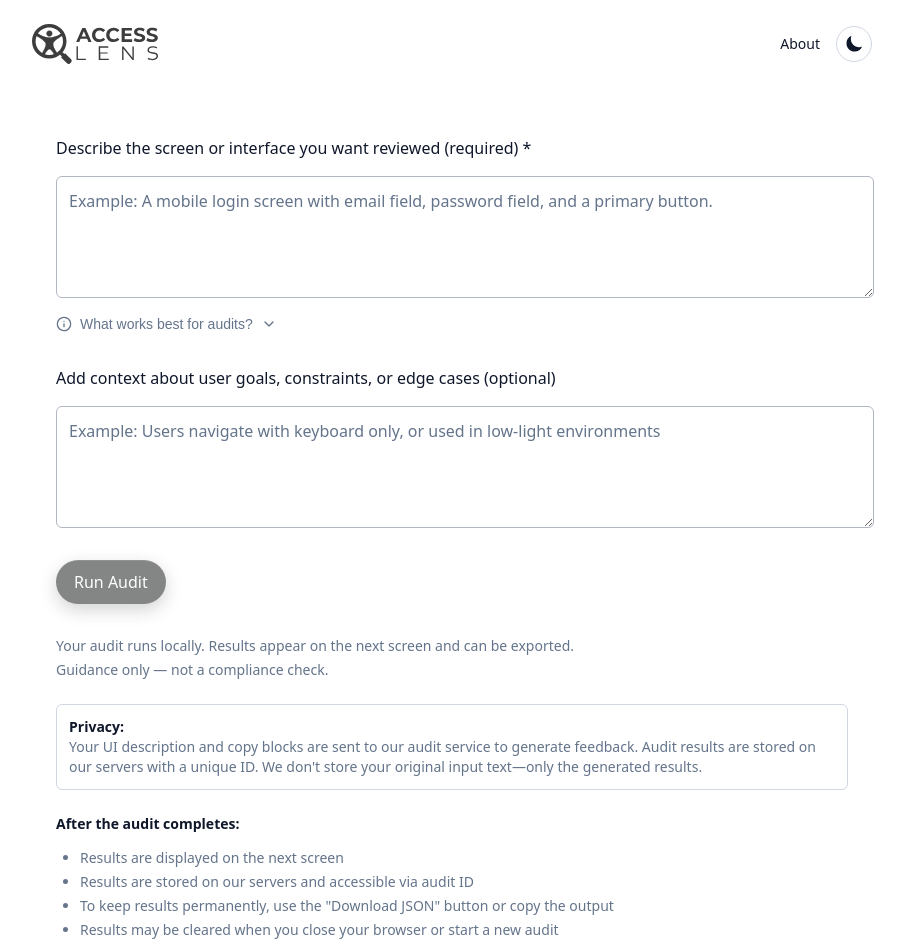
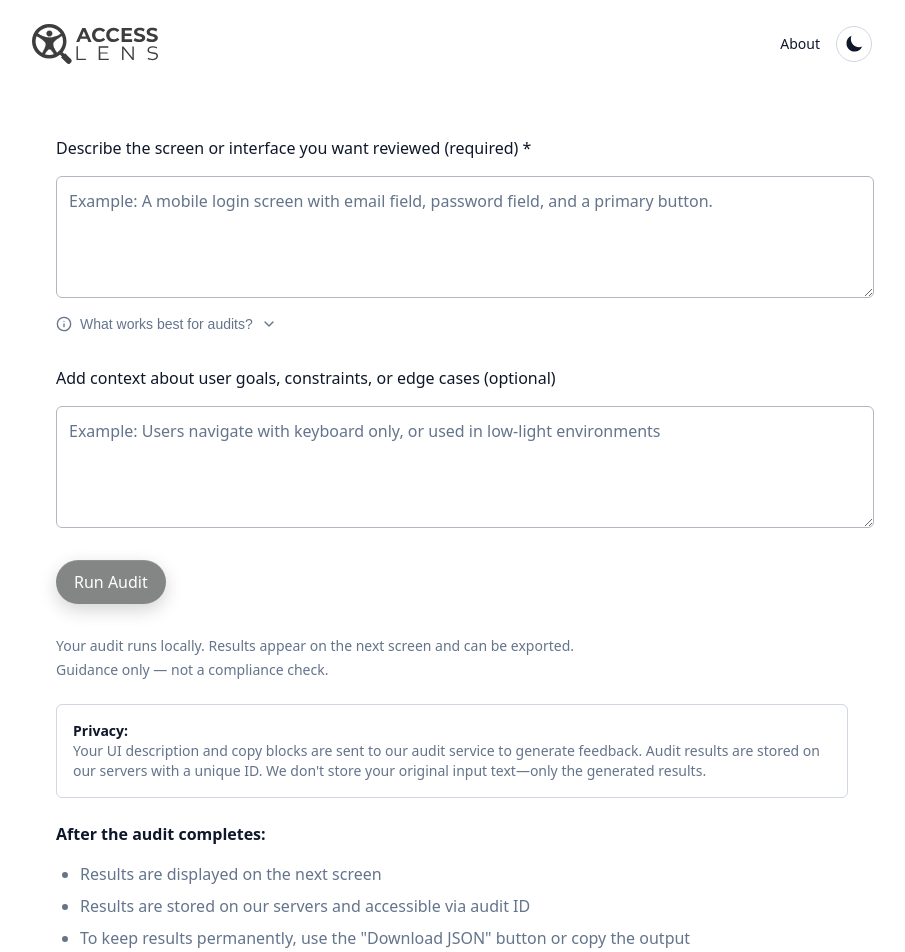
Before and after one commit to AceMoon-tech/access-lens, a React (Vite) app: page /audit in a window 1280 px wide. Shown: the top 952 px of the page, without its empty margins (188-1093 px from the left). Built offline with nearby package versions, Linux system fonts and the light colour scheme; no server answers.

Commit message:
formatting adjustments to audit page

```diff
--- a/src/screens/AuditForm.jsx
+++ b/src/screens/AuditForm.jsx
@@ -441,11 +441,12 @@ function AuditForm({ onResults }) {
 
           {/* Privacy section */}
           <div
-            className="text-sm p-12 rounded-sm"
+            className="text-sm rounded-sm"
             style={{
               color: 'var(--text-muted)',
               backgroundColor: 'var(--bg-surface-1)',
-              border: '1px solid var(--border-default)'
+              border: '1px solid var(--border-default)',
+              padding: 'var(--space-16)'
             }}
           >
             <p className="mb-8">
@@ -458,13 +459,16 @@ function AuditForm({ onResults }) {
 
           {/* After the audit completes section */}
           <div
-            className="text-sm"
-            style={{ color: 'var(--text-muted)' }}
+            style={{
+              fontSize: 'var(--text-body)',
+              lineHeight: 'var(--text-body-leading)',
+              color: 'var(--text-muted)'
+            }}
           >
             <p className="mb-8">
               <strong style={{ color: 'var(--text-default)' }}>After the audit completes:</strong>
             </p>
-            <ul className="list-disc space-y-4 pl-24">
+            <ul className="list-disc space-y-8 pl-24">
               <li>Results are displayed on the next screen</li>
               <li>Results are stored on our servers and accessible via audit ID</li>
               <li>To keep results permanently, use the "Download JSON" button or copy the output</li>
```
